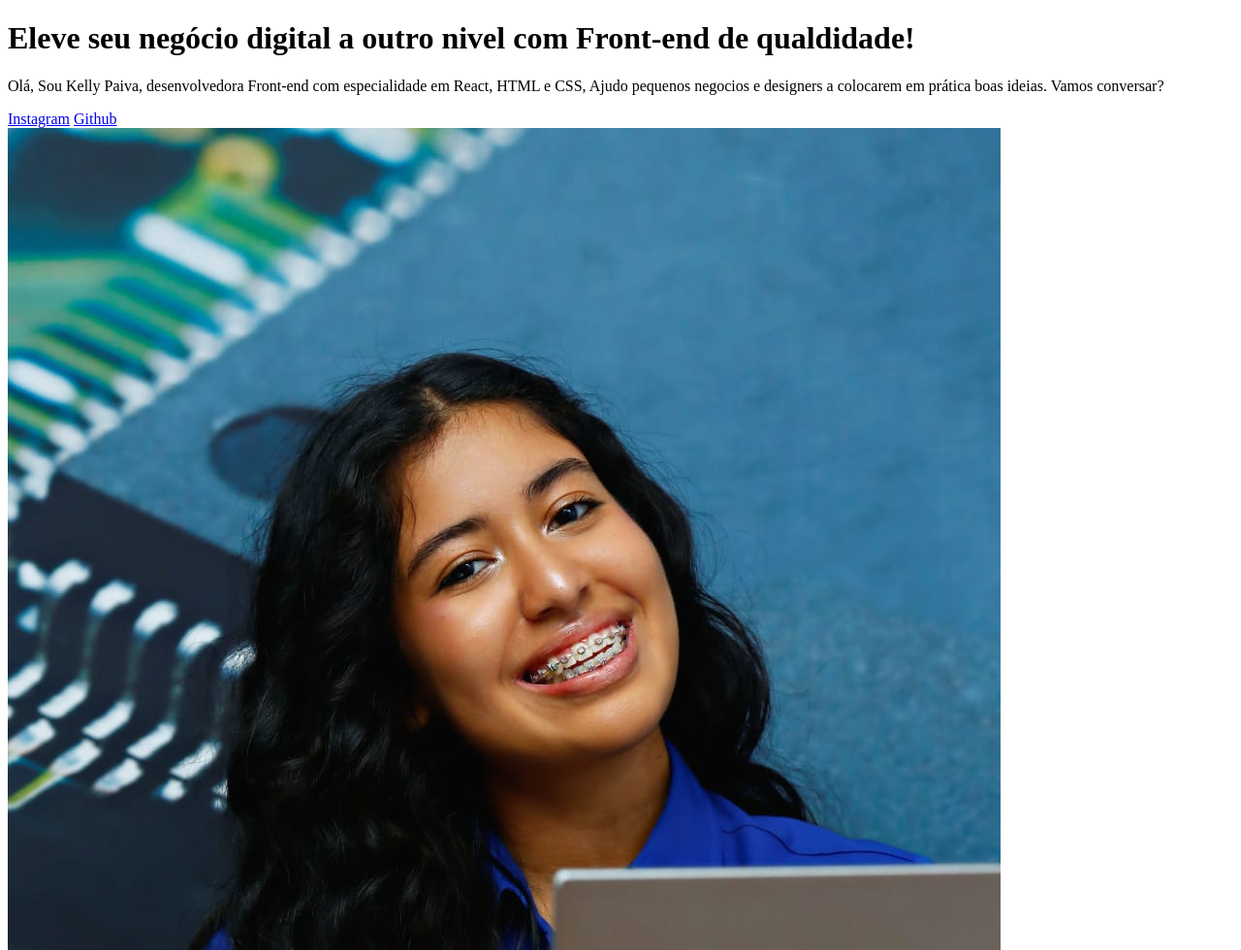
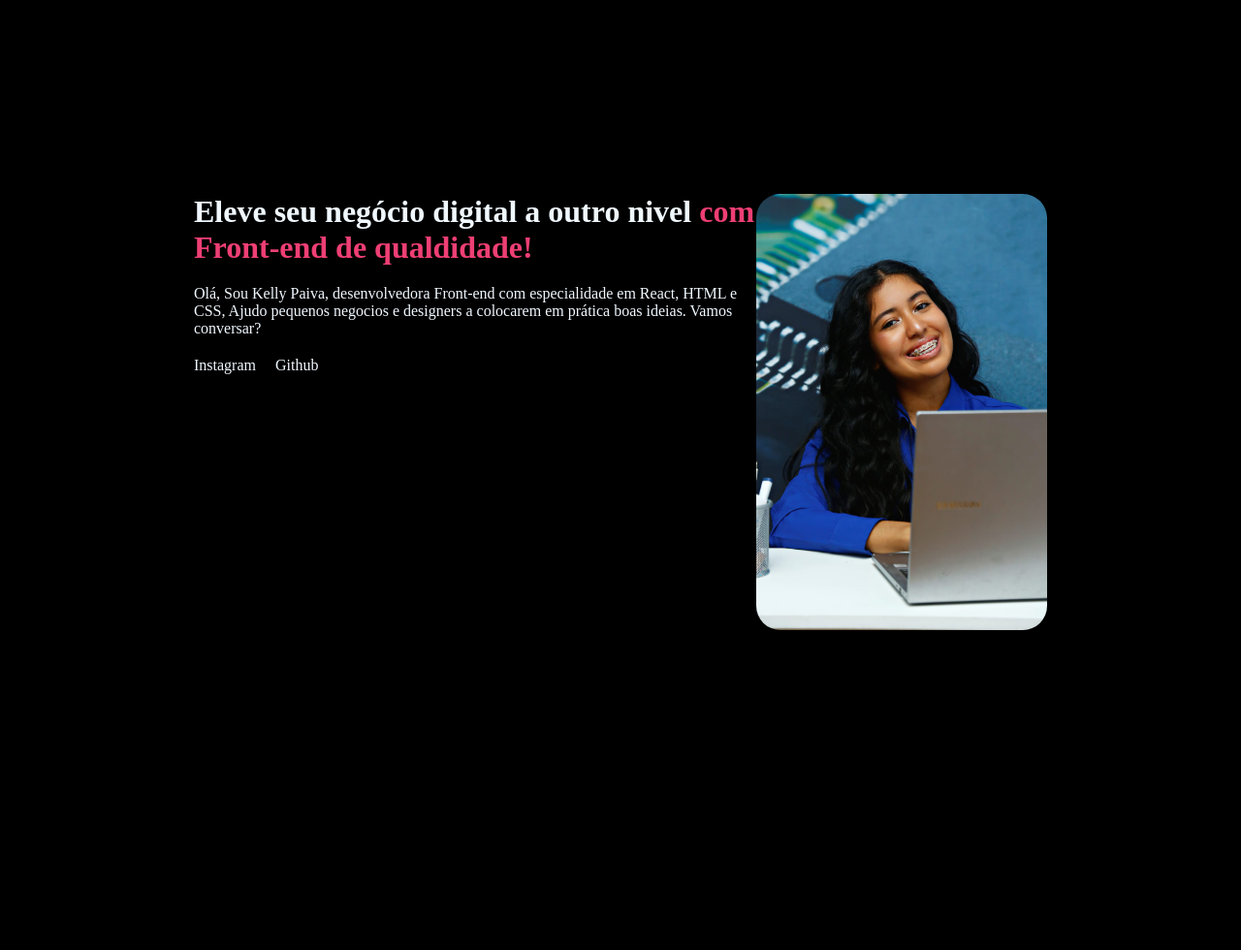
Before and after one commit to Kellyvitoriap/Curso-ALURA-HTML-CSS, a plain HTML site: page Portfolio.html in a window 1280 px wide. Shown: the top 980 px of the page at 97% size. After the commit the page ends 854 px from the top, so only its background shows below. Drawn offline with Linux system fonts and the light colour scheme.

Commit message:
CSS: Alterações sem consulta.

```diff
--- a/Portfolio.html
+++ b/Portfolio.html
@@ -1,24 +1,26 @@
 <!DOCTYPE html>
-<html lang="en">
+<html lang="pt-br">
 <head>
     <meta charset="UTF-8">
     <meta name="viewport" content="width=device-width, initial-scale=1.0">
     <title>Curso ALURA</title>
+    <link rel="stylesheet" href="Portifolio.css">
 </head>
 <body>
    <header></header>
    <main>
-        <div>
-            <div>
+        <div class="principal">
+            <div class="conteudos">
                 <h1>Eleve seu negócio digital a outro nivel <strong>com Front-end de qualdidade!</strong> </h1>
                 <p>Olá, Sou Kelly Paiva, desenvolvedora Front-end com especialidade em React, HTML e CSS, Ajudo pequenos negocios e designers a colocarem em prática boas ideias. Vamos conversar?</p>
+                <div class="links">
+                    <a href="https://instagram.com/ig.kellypaiva/">Instagram</a>
+                    <a href="https://Github.com/kellyvitoriap/">Github</a>
+                </div>
             </div>
-            <div>
-                <a href="https://instagram.com/ig.kellypaiva/">Instagram</a>
-                <a href="https://Github.com/kellyvitoriap/">Github</a>
-            </div>
-            <div>
-                <img src="img/Foto.Progamador.jpeg" alt="foto do progamador">
+
+            <div class="imagem">
+                <img class="fotoProgamador" src="img/Foto.Progamador.jpeg" alt="foto do progamador">
             </div>
         </div>
 
--- /dev/null
+++ b/Portifolio.css
@@ -0,0 +1,42 @@
+*{
+    margin: 0px;
+    padding: 0px;
+    box-sizing: border-box;
+    text-decoration: none;
+}
+body{
+    background-color: black;
+    padding: 200px;
+}
+
+h1{
+    color: aliceblue;
+}
+strong{
+    color:rgb(238, 63, 116);
+}
+p{
+    color: aliceblue;
+}
+
+a{
+    color: aliceblue;
+}
+
+.fotoProgamador{
+    width: 300px;
+    border-radius: 25px;
+}
+.principal{
+    display: flex;
+
+}
+.links{
+    display: flex;
+    gap: 20px;
+}
+.conteudos{
+    gap: 20px;
+    display: flex;
+    flex-direction:column;
+}
```
